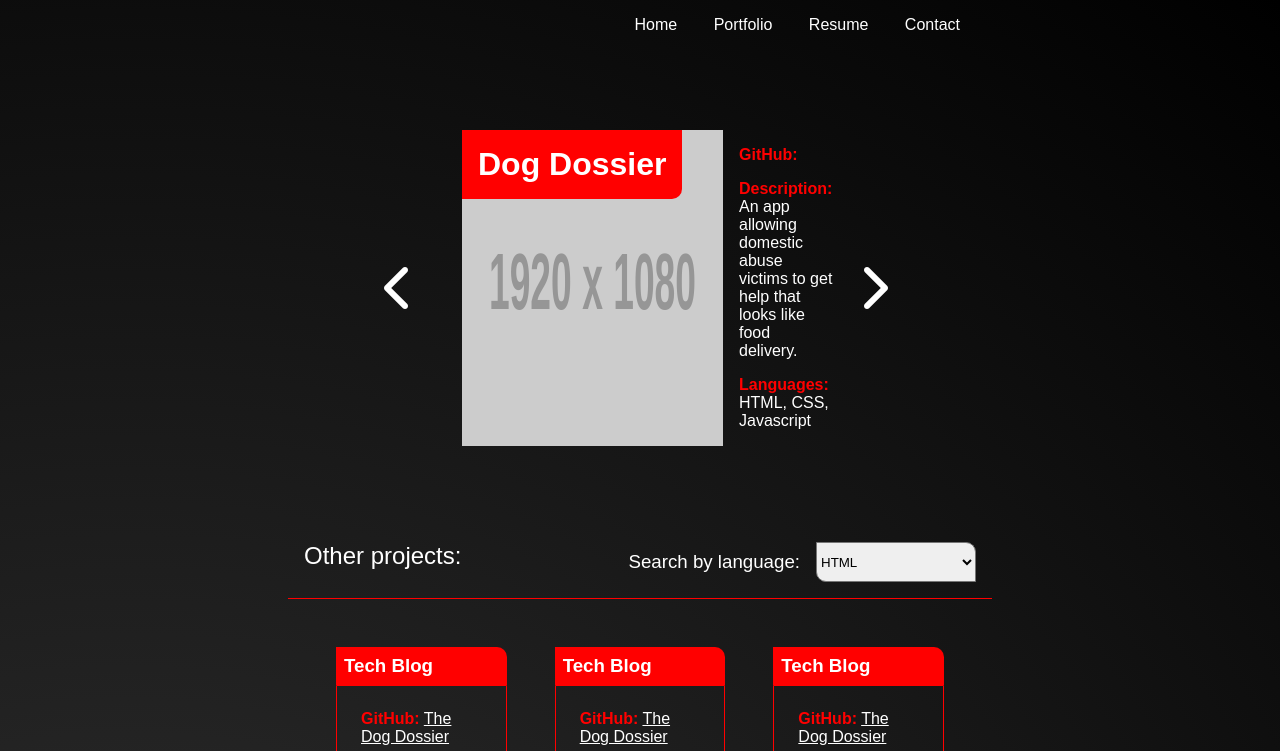
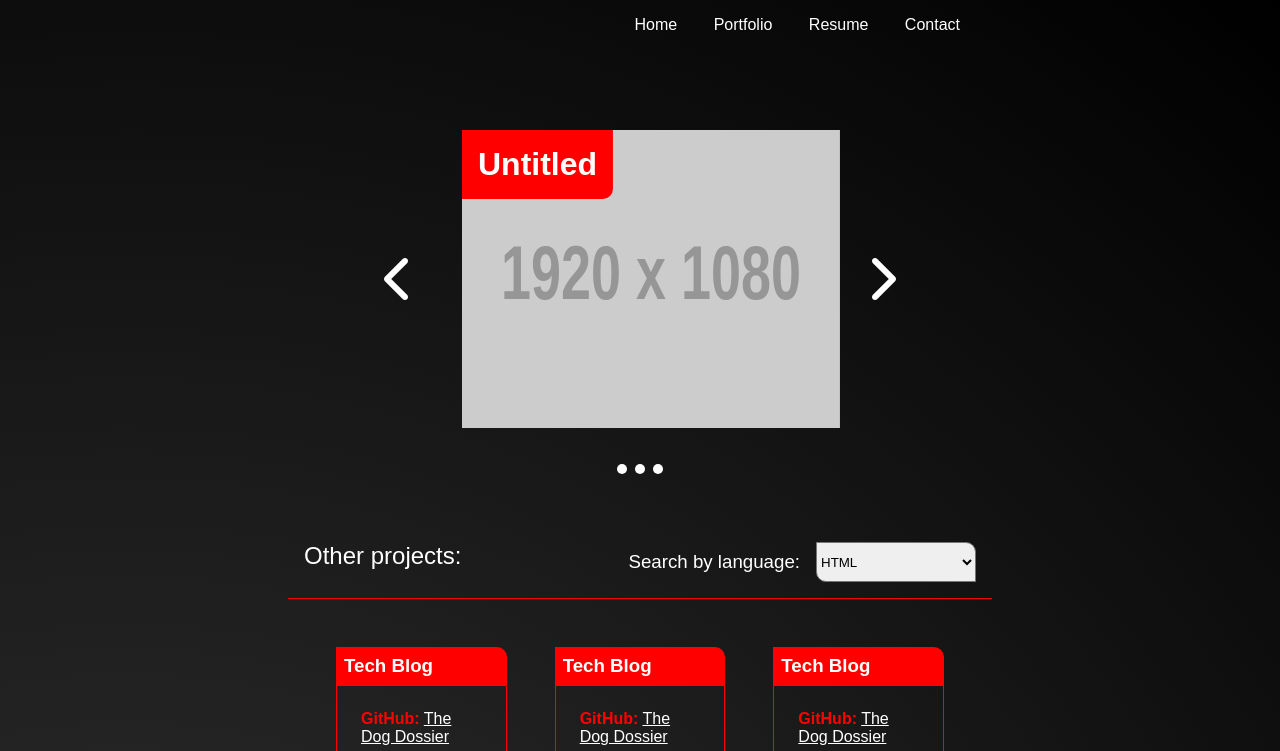
Before and after one commit to JD-Rowley/JD-Rowley.github.io, a plain HTML site: page portfolio.html in a window 1280 px wide. Both pictures are taken after a click on the link 399 px from the left and 288 px from the top of the page. Shown: the top 751 px of the page. Drawn offline with Linux system fonts and the light colour scheme; placeholder pictures from the web are drawn by us.

Commit message:
added working slideshow

```diff
--- a/assets/css/portfolio-styles.css
+++ b/assets/css/portfolio-styles.css
@@ -72,13 +72,37 @@ header {
 .flex-container {
     display: flex;
     width: 50vw;
-    align-items: center;
-    position: relative;
+    flex-direction: column;
     margin: auto;
     padding: 3rem;
 }
 
 /* featured projects */
+
+.carousel {
+    display: flex;
+    align-items: center;
+}
+
+.carousel-container {
+    --current-slide: 0;
+    display: flex;
+    align-items: center;
+    position: relative;
+    overflow: hidden;
+}
+
+.slides {
+    display: flex;
+    transition: transform .5s;
+    transform: translateX(calc(-100% * var(--current-slide)))
+}
+
+.slide {
+    flex: 0 0 100%;
+    display: flex;
+    padding: 2rem;
+}
 
 .project {
     text-decoration: none;
@@ -97,12 +121,12 @@ ul li b {
     color: var(--primary);
 }
 
-.feature-el {
+/* .slide {
     display: flex;
     margin: 2rem;
-}
+} */
 
-.feature-el ul {
+.slide ul {
     margin: auto;
     text-align: left;
 }
@@ -116,11 +140,17 @@ ul li b {
     cursor: pointer;
     font-size: 3rem;
     padding: 1rem;
+    z-index: 1;
     transition: all 300ms ease-in-out;
 }
 
 .slide-btn:hover {
     background-color: var(--primary);
+}
+
+.slide-btn:active {
+    transform: scale(.9);
+    transition: transform 50ms ease;
 }
 
 .prev {
@@ -133,14 +163,24 @@ ul li b {
     border-bottom-right-radius: 10px;
 }
 
+.nav-circles {
+    display: flex;
+    justify-content: center;
+}
+
 .dot {
     cursor: pointer;
-    height: 15px;
-    width: 15px;
-    margin: 0 2px;
+    height: 10px;
+    width: 10px;
+    margin: 0.25rem;
+    background-color: var(--secondary);
+    border-radius: 50%;
+    display: flex;
+    transition: background-color 300ms ease;
+}
+
+.dot:hover {
     background-color: var(--primary);
-    border-radius: 50%;
-    transition: background-color 300ms ease;
 }
 
 /* featured projects */
@@ -210,6 +250,14 @@ ul li b {
     margin: .5rem;
 }
 
+.project-card {
+    transition: transform 300ms ease-in-out;
+}
+
+.project-card:hover {
+    transform:scale(1.1);
+}
+
 /* other projects */
 
 /* main body */
--- a/assets/js/portfolio.js
+++ b/assets/js/portfolio.js
@@ -1,35 +1,32 @@
+const btnPrev = document.querySelector('.prev');
+const btnNext = document.querySelector('.next');
+const carousel = document.querySelector('.carousel-container');
+const slidesContainer = document.querySelectorAll('.slides');
+
 // slideshow
 
-const slideIndex = 1;
-slideShow(slideIndex);
+let currentSlide = 0;
+const numSlides = document.querySelector('.slides').childElementCount;
 
-// next/prev controls
-function plusSlides(n) {
-    slideShow(slideIndex += n);
+function modulo(number, mod) {
+    let result = number % mod;
+    if (result < 0) {
+        result += mod;
+    }
+    return result;
 }
 
-// image controls
-function currentSlide(n) {
-    slideShow(slideIndex = n);
+function handleNext() {
+    currentSlide = modulo(currentSlide + 1, numSlides);
+    carousel.style.setProperty('--current-slide', currentSlide);
 }
 
-function slideShow(n) {
-    const i;
-    const slides = document.getElementsByClassName('slides');
-    const navCirlces = document.getElementsByClassName('nav-circles');
+function handlePrevious() {
+    currentSlide = modulo(currentSlide - 1, numSlides);
+    carousel.style.setProperty('--current-slide', currentSlide);
+}
 
-    if (n > slides.length) {
-        slideIndex = 1
-    }
-    if (n < 1) {
-        slideIndex = slides.length
-    }
-    for (i = 0; i < slides.length; i++) {
-        slides[i].getElementsByClassName.display = 'none';
-    }
-    for (i = 0; i < navCirlces.length; i++) {
-        navCirlces[i].className = navCirlces[i].className.replace(' active', '');
-    }
-    slides[slideIndex-1].getElementsByClassName.display = 'block';
-    navCirlces[slideIndex-1].className += " active";
-}
+// slideshow
+
+btnPrev.addEventListener('click', handlePrevious);
+btnNext.addEventListener('click', handleNext);
--- a/portfolio.html
+++ b/portfolio.html
@@ -23,10 +23,11 @@
             </div>
         </header>
         <div class="flex-container">
-            <a class="fas fa-chevron-left slide-btn prev" onclick="plusSlides(-1)"></a>
-
+            <div class="carousel">
+                <a class="fas fa-chevron-left slide-btn prev"></a>
+                <div class="carousel-container">
                     <div class="slides">
-                <div class="feature-el">
+                        <div id="feature-el" class="slide fade">
                             <img src="https://via.placeholder.com/1920x1080.jpg" class="slide-img" alt="">
                             <a href=""  class="title project"><h1>Dog Dossier</h1></a>
                             <ul>
@@ -35,11 +36,18 @@
                                 <li><b>Languages:</b> HTML, CSS, Javascript</li>
                             </ul>
                         </div>
+                        <div id="feature-el" class="slide fade">
+                            <img src="https://via.placeholder.com/1920x1080.jpg" class="slide-img" alt="">
+                            <a href=""  class="title project"><h1>localGrub</h1></a>
+                            <ul>
+                                <li><b>GitHub:</b> </li>
+                                <li><b>Description:</b> An app allowing domestic abuse victims to get help that looks like food delivery.</li>
+                                <li><b>Languages:</b> HTML, CSS, Javascript</li>
+                            </ul>
                         </div>
-            <!-- <div class="slides">
-                <div class="feature-el">
+                        <div id="feature-el" class="slide fade">
                             <img src="https://via.placeholder.com/1920x1080.jpg" class="slide-img" alt="">
-                    <a href=""  class="title project"><h1>Dog Dossier</h1></a>
+                            <a href=""  class="title project"><h1>Untitled</h1></a>
                             <ul>
                                 <li><b>GitHub:</b> </li>
                                 <li><b>Description:</b> An app allowing domestic abuse victims to get help that looks like food delivery.</li>
@@ -47,22 +55,13 @@
                             </ul>
                         </div>
                     </div>
-            <div class="slides">
-                <div class="feature-el">
-                    <img src="https://via.placeholder.com/1920x1080.jpg" class="slide-img" alt="">
-                    <a href=""  class="title project"><h1>Dog Dossier</h1></a>
-                    <ul>
-                        <li><b>GitHub:</b> </li>
-                        <li><b>Description:</b> An app allowing domestic abuse victims to get help that looks like food delivery.</li>
-                        <li><b>Languages:</b> HTML, CSS, Javascript</li>
-                    </ul>
                 </div>
-            </div> -->
-
-            <a class="fas fa-chevron-right slide-btn next" onclick="plusSlides(1)"></a>
+                <a class="fas fa-chevron-right slide-btn next"></a>
+            </div>
             <div class="nav-circles">
                 <span class="dot" onclick="currentSlide(1)"></span>
                 <span class="dot" onclick="currentSlide(2)"></span>
+                <span class="dot" onclick="currentSlide(3)"></span>
             </div>
         </div>
         <div class="other-projects">
```
Lines whose indentation alone changed are shown as unchanged.
